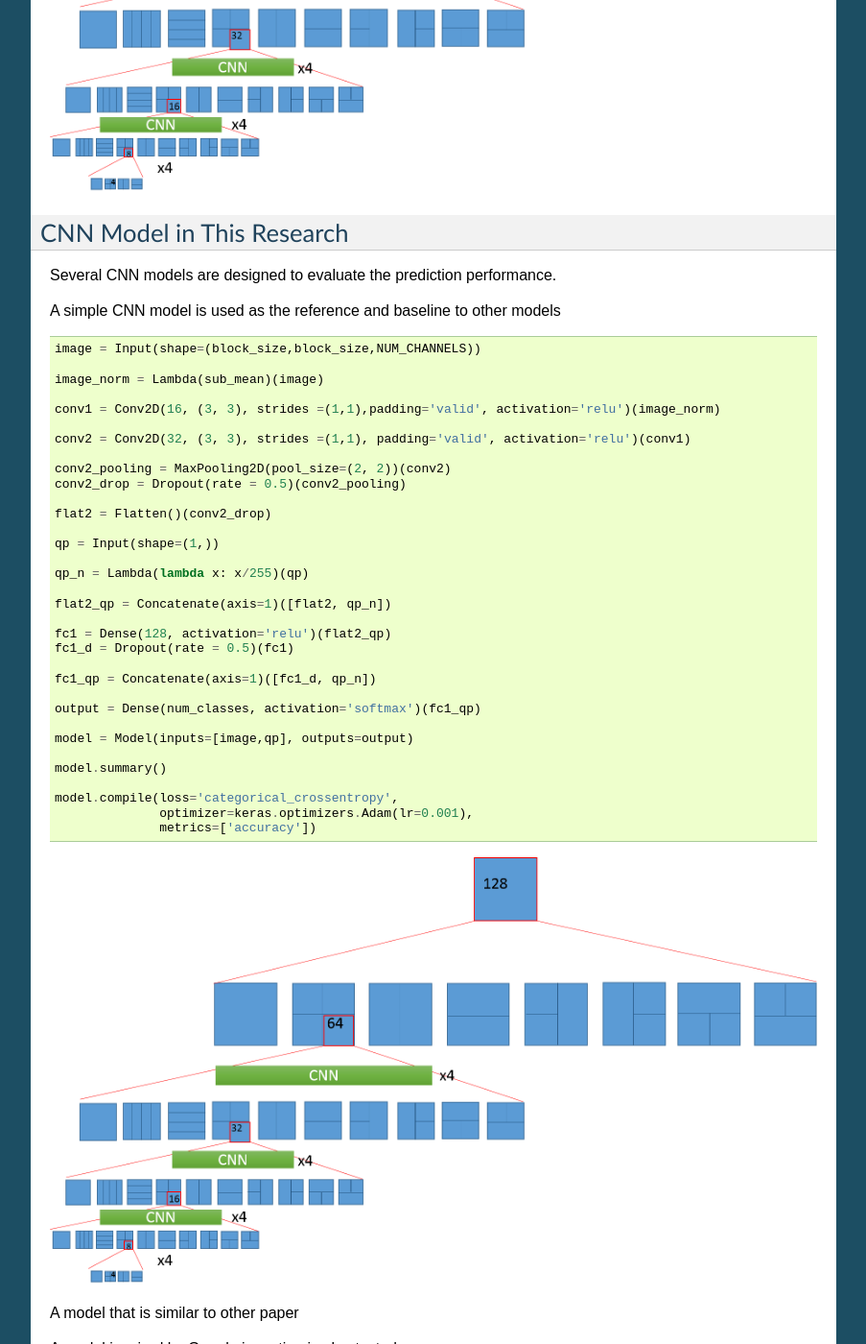
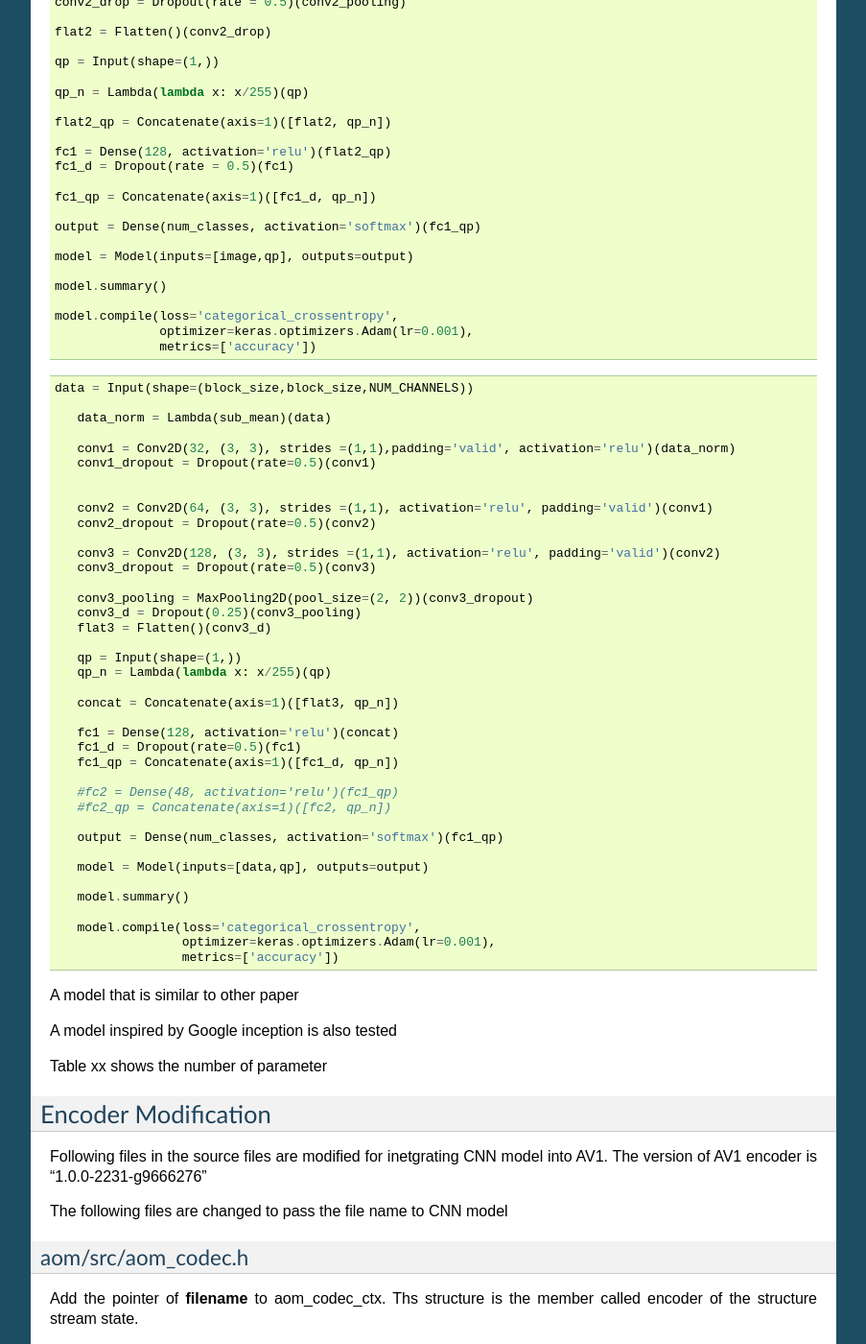
Before and after one commit to epadam/CNN-AV1-intra-encoder, a Sphinx documentation site: the page built from source/cnn_partition_intra.rst, in a window 1280 px wide and 1400 px high, scrolled down 1858 px. Shown: the whole window at 96% size, without its empty margins (198-1101 px from the left). Built offline with Sphinx 7.4.7, drawn with Linux system fonts in a browser that asks for light colours.

Commit message:
Update cnn_partition_intra.rst

```diff
--- a/source/cnn_partition_intra.rst
+++ b/source/cnn_partition_intra.rst
@@ -21,6 +21,7 @@ For intra frame, the encoder will only use intra prediction tools to calculate t
 .. image:: img/Partitionhierarchy.png
 
 
+
 .. image:: img/OrderofRDcalculation.png
 
 
@@ -32,17 +33,12 @@ The whole partition decision is very time consuming. Thus, use CNN
 
 
 
-.. image:: img/CNN_for_partition.png
-
-
-
 ==================================
 CNN Model in This Research
 ==================================
 
 Several CNN models are designed to evaluate the prediction performance.
 
-A simple CNN model is used as the reference and baseline to other models
 
 .. code-block:: python
 
@@ -82,7 +78,48 @@ A simple CNN model is used as the reference and baseline to other models
 
 
 
-.. image:: img/CNN_for_partition.png
+
+.. code-block:: python
+
+ data = Input(shape=(block_size,block_size,NUM_CHANNELS))
+
+    data_norm = Lambda(sub_mean)(data)
+
+    conv1 = Conv2D(32, (3, 3), strides =(1,1),padding='valid', activation='relu')(data_norm)
+    conv1_dropout = Dropout(rate=0.5)(conv1)
+
+
+    conv2 = Conv2D(64, (3, 3), strides =(1,1), activation='relu', padding='valid')(conv1)
+    conv2_dropout = Dropout(rate=0.5)(conv2)
+
+    conv3 = Conv2D(128, (3, 3), strides =(1,1), activation='relu', padding='valid')(conv2)
+    conv3_dropout = Dropout(rate=0.5)(conv3)
+
+    conv3_pooling = MaxPooling2D(pool_size=(2, 2))(conv3_dropout)
+    conv3_d = Dropout(0.25)(conv3_pooling)
+    flat3 = Flatten()(conv3_d)
+
+    qp = Input(shape=(1,))
+    qp_n = Lambda(lambda x: x/255)(qp)
+
+    concat = Concatenate(axis=1)([flat3, qp_n])
+
+    fc1 = Dense(128, activation='relu')(concat)
+    fc1_d = Dropout(rate=0.5)(fc1)
+    fc1_qp = Concatenate(axis=1)([fc1_d, qp_n])
+
+    #fc2 = Dense(48, activation='relu')(fc1_qp)
+    #fc2_qp = Concatenate(axis=1)([fc2, qp_n])
+
+    output = Dense(num_classes, activation='softmax')(fc1_qp)
+
+    model = Model(inputs=[data,qp], outputs=output)
+
+    model.summary()
+
+    model.compile(loss='categorical_crossentropy',
+                  optimizer=keras.optimizers.Adam(lr=0.001),
+                  metrics=['accuracy'])
 
 
 
```
